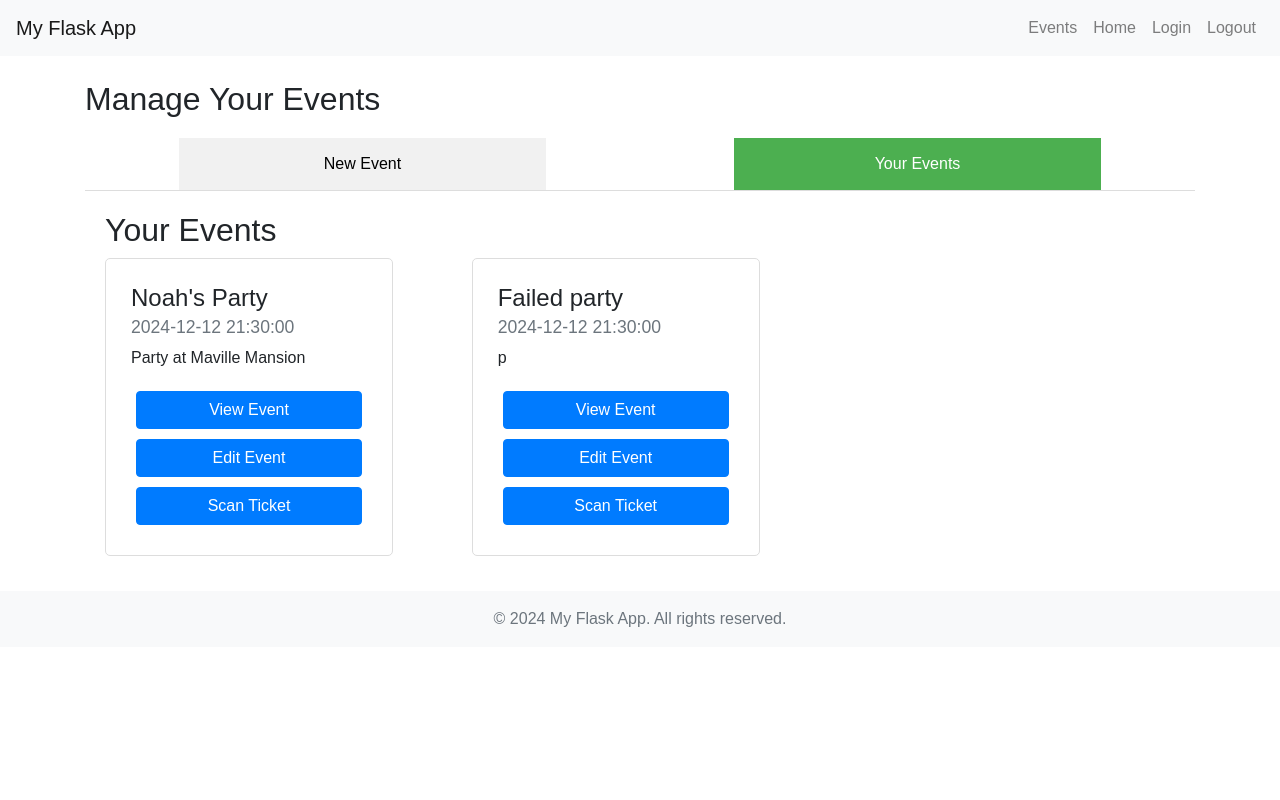
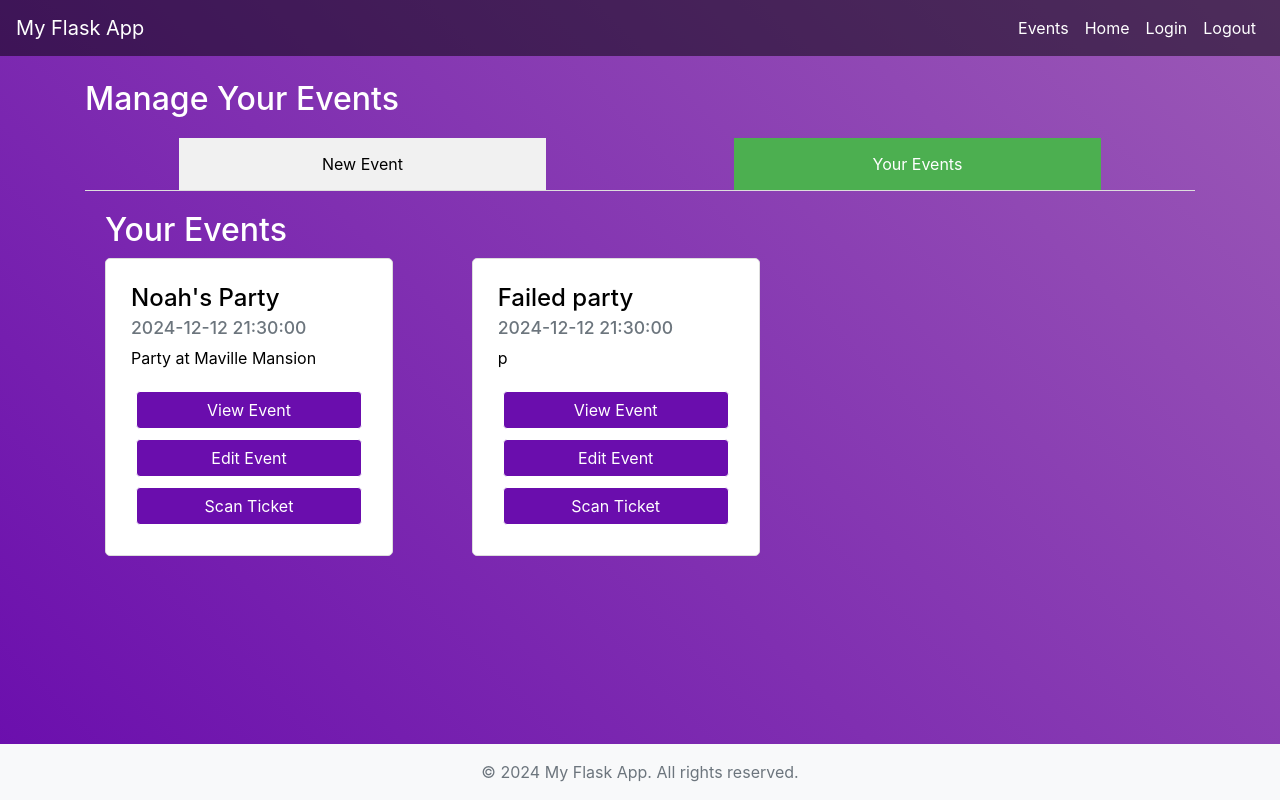
Before and after one commit to noahdavis05/WebAppDev-CWK2, a Flask app: page /events in a window 1280 px wide. Run offline with Flask 3, Linux system fonts and the light colour scheme; a user stored in the database is signed in; some libraries are stand-ins or nearby versions.

Commit message:
Added new styling for all pages

```diff
--- /dev/null
+++ b/ticketApp/main/app/static/css/base.css
@@ -0,0 +1,24 @@
+.navbar {
+    background-color: rgba(0, 0, 0, 0.5);
+}
+.navbar a {
+    color: #fff;
+}
+
+body {
+    font-family: Arial, sans-serif;
+    background: linear-gradient(45deg, #6a0dad, #9b59b6);
+    min-height: 100vh;
+    display: flex;
+    flex-direction: column;
+    color: #fff !important;
+}
+
+.card{
+    color:#000;
+}
+
+.btn{
+    background-color: #6a0dad !important;
+    border-color: #fff !important;
+}
--- a/ticketApp/main/app/static/css/style.css
+++ b/ticketApp/main/app/static/css/style.css
@@ -1,8 +1,6 @@
 /* style.css */
 
-body {
-    font-family: Arial, sans-serif;
-}
+
 
 /* Style the tabs container */
 .tabs {
--- a/ticketApp/main/app/templates/base.html
+++ b/ticketApp/main/app/templates/base.html
@@ -5,12 +5,13 @@
     <meta name="viewport" content="width=device-width, initial-scale=1.0">
     <title>{% block title %}My Flask App{% endblock %}</title>
     <!-- Bootstrap CSS -->
+    <link href="{{ url_for('static', filename='css/base.css') }}" rel="stylesheet">
     <link href="https://stackpath.bootstrapcdn.com/bootstrap/4.5.2/css/bootstrap.min.css" rel="stylesheet">
 </head>
 <body>
 
     <!-- Navbar -->
-    <nav class="navbar navbar-expand-lg navbar-light bg-light">
+    <nav class="navbar navbar-expand-lg">
         <a class="navbar-brand" href="/home">My Flask App</a>
         <button class="navbar-toggler" type="button" data-toggle="collapse" data-target="#navbarNav" aria-controls="navbarNav" aria-expanded="false" aria-label="Toggle navigation">
             <span class="navbar-toggler-icon"></span>
--- a/ticketApp/main/app/templates/index.html
+++ b/ticketApp/main/app/templates/index.html
@@ -75,7 +75,7 @@
                         <p class="card-text">{{ ticket.event_date }} at {{ ticket.event_time }}</p>
                         <p class="card-text">{{ ticket.event_description }}</p>
                         <p class="card-text">{{ ticket.event_location }}</p>
-                        <div id="qr-{{ ticket.ticket_id }}" class="qr-code"></div>
+                        <div id="qr-{{ ticket.ticket_id }}" class="qr-code" style="display: flex; justify-content: center;"></div>
                     </div>
                 </div>
             </div>
--- a/ticketApp/main/app/views.py
+++ b/ticketApp/main/app/views.py
@@ -176,6 +176,7 @@ def buy_ticket(event_id):
                     db.session.commit()
 
             # Move Stripe session creation here
+            expires_at = int(datetime.utcnow().timestamp()) + 1800
             session = stripe.checkout.Session.create(
                 line_items=[
                     {
@@ -192,6 +193,7 @@ def buy_ticket(event_id):
                 mode='payment',
                 success_url=YOUR_DOMAIN + f'/success/{ticket.id}?session_id={{CHECKOUT_SESSION_ID}}',
                 cancel_url=YOUR_DOMAIN + '/cancel',
+                expires_at=expires_at,
             )
 
             return redirect(session.url, code=303)
```
Also changed, not shown: ticketApp/main/app/templates/landing.html (+55 -9 lines), ticketApp/main/instance/site.db.
